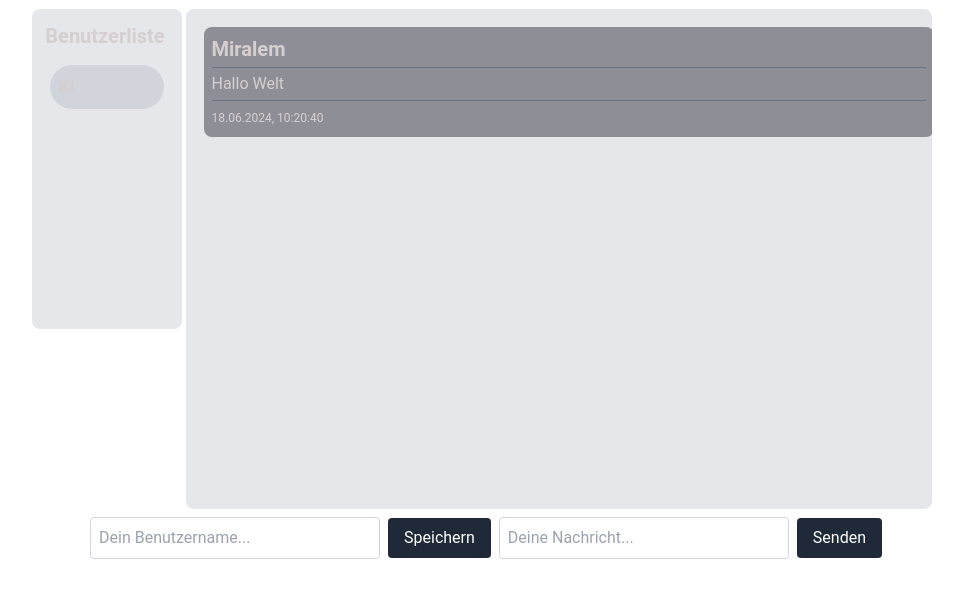
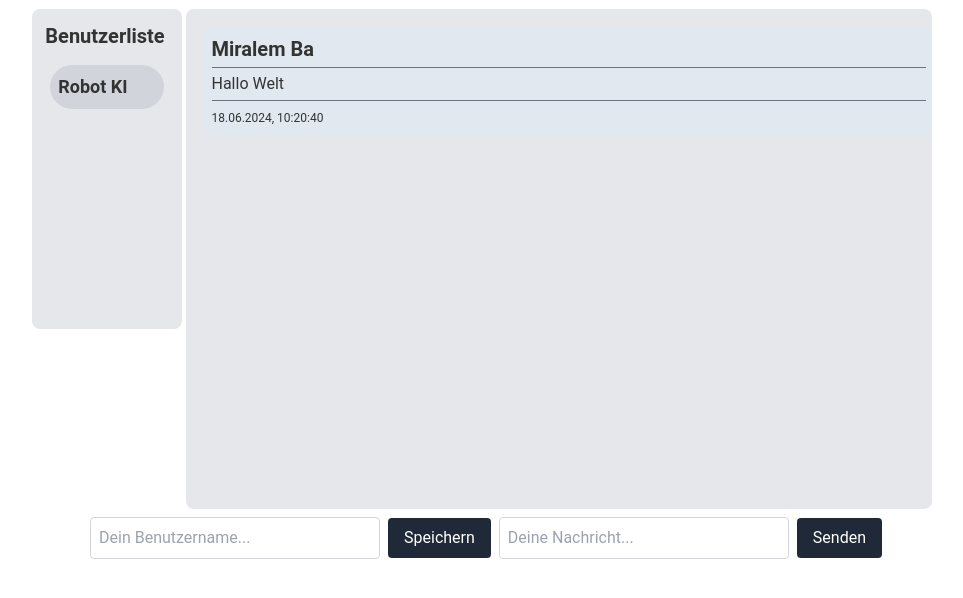
Before and after one commit to Miralem-Ba/321-Chat-Applikation, a website: page client/index.html in a window 1280 px wide. Shown: the part 148-746 px from the top of the page, without its empty margins (158-1121 px from the left). Drawn offline with nearby package versions, Linux system fonts and the light colour scheme.

Commit message:
Changes made

```diff
--- a/client/index.html
+++ b/client/index.html
@@ -19,14 +19,14 @@
                 <h2 class="text-xl font-bold mb-2" id="h2UserList">Benutzerliste</h2>
                 <div id="users" class="overflow-y-auto max-h-64">
                     <div class="user-item rounded-full bg-gray-300 p-2 mb-1">
-                        <span class="text-lg font-bold">KI</span>
+                        <span class="text-lg font-bold">Robot KI</span>
                     </div>
                 </div>
             </div>
 
             <div id="chatwindow" class="w-10/12 h-80 bg-gray-200 rounded-lg p-2 overflow-y-auto">
                 <div id="chatbox" class="w-full bg-indigo-100 rounded-lg p-2 mb-2">
-                    <span class="text-xl font-bold">Miralem</span>
+                    <span class="text-xl font-bold">Miralem Ba</span>
                     <div class="border-t border-gray-500 my-1"></div>
                     <p class="">Hallo Welt</p>
                     <div class="border-t border-gray-500 my-1"></div>
--- a/client/style.css
+++ b/client/style.css
@@ -1,7 +1,7 @@
 /* Allgemeine Stile für die Webseite */
 body {
     font-family: 'Roboto', sans-serif;
-    background-color: #11161d;
+    background-color: #f8f9fa;
 }
 
 /* Stile für das Chatfenster */
@@ -14,23 +14,23 @@ body {
 
 /* Stile für die Benutzerliste */
 #userList {
-    color: rgb(215, 207, 207);
-    overflow-y: scroll;
+    color: #333;
+    overflow-y: auto;
 }
 
 /* Stile für einzelne Nachrichten im Chatfenster */
-#chatbox{
+#chatbox {
     margin: 10px;
-    background-color: rgba(26, 24, 35, 0.427);
-    color: rgb(215, 207, 207);
+    background-color: #e2e8f0;
+    color: #333;
     padding: 8px;
 }
 
 /* Stile für Benutzer-Nachrichten im Chatfenster */
-#chatboxUser{
+#chatboxUser {
     margin: 10px;
-    background-color: rgba(21, 20, 28, 0.427);
-    color: rgb(215, 207, 207);
+    background-color: #cbd5e0;
+    color: #333;
     padding: 8px;
 }
 
@@ -42,13 +42,14 @@ body {
 /* Stile für einzelne Benutzer in der Benutzerliste */
 .user-item {
     margin: 10px;
-    background-color: rgba(26, 24, 35, 0.427);
-    color: rgb(215, 207, 207);
+    background-color: #e2e8f0;
+    color: #333;
     padding: 8px;
+    border-radius: 9999px;
 }
 
 /* Stile für den Titel der Benutzerliste */
 #h2UserList {
     margin: 5px;
-    color: rgb(215, 207, 207);
+    color: #333;
 }
```
Also changed, not shown: 1 other file.
